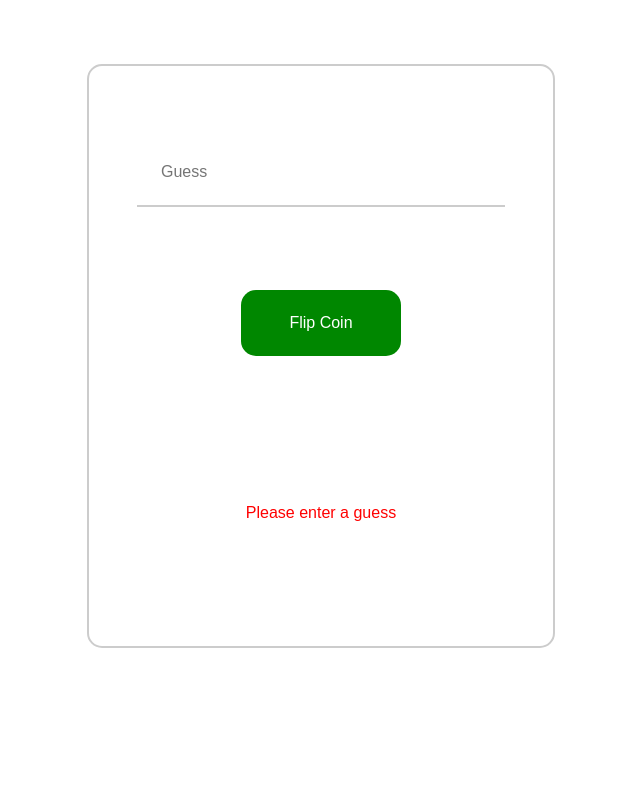
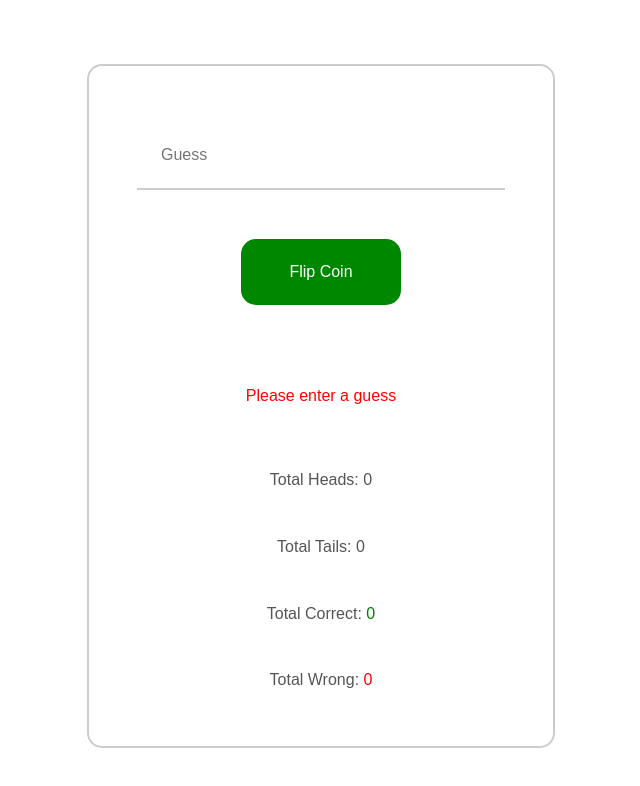
Before and after one commit to BrandonKlotz/coin-flip, a plain HTML site: page index.html in a window 1280 px wide. Both pictures are taken after a click on the button "Flip Coin". Shown: the whole page, without its empty margins (319-959 px from the left). Drawn offline with Linux system fonts and the light colour scheme.

Commit message:
Update functionality

```diff
--- a/css/style.css
+++ b/css/style.css
@@ -5,6 +5,10 @@
 body {
   margin: 0 auto;
   padding: 4em;
+}
+
+p {
+  color: #555;
 }
 
 button {
@@ -46,12 +50,20 @@ input:focus {
   justify-content: space-around;
   margin: 0 auto;
   width: 400px;
-  height: 500px;
+  height: 600px;
   background-color: #fff;
   border-radius: 15px;
   border: 2px solid #ccc;
 }
 
+.totalWrong {
+  color: red;
+}
+
+.totalCorrect {
+  color: green;
+}
+
 #emoji {
   font-size: 6em;
 }
--- a/index.html
+++ b/index.html
@@ -11,11 +11,15 @@
 	<body>
 
 		<div class="form">
-			<input type="text" placeholder="Guess">
+			<input type="text" placeholder="Guess" class="guess">
 			<button id="flip-button">Flip Coin</button>
 			<p id="display-result"></p>
 			<p id="validate"></p>
 			<span id="emoji"></span>
+			<p>Total Heads: <span class="totalHeads"></span></p>
+			<p>Total Tails: <span class="totalTails"></span></p>
+			<p>Total Correct: <span class="totalCorrect"></span></p>
+			<p>Total Wrong: <span class="totalWrong"></span></p>
 		</div>
 
 		<script src="js/jquery-3.2.1.js"></script>
--- a/js/script.js
+++ b/js/script.js
@@ -1,18 +1,35 @@
 (function() {
 
-$('button').on('click', function() { // Flip Button
+	let totalHeads = 0;
+	let totalTails = 0;
+	let totalCorrect = 0;
+ 	let totalWrong = 0;
 
+	updateDisplay();
+
+
+	$('.guess').on('keypress' , function(event) {
+		if (event.key === 'Enter') {
+			flipTheCoin();
+		}
+	});
+	$('#flip-button').on('click', function(){
+		flipTheCoin();
+	});
+
+function getHeadsOrTails() {
+	return Math.floor(Math.random() * 2);
+}
+
+function flipTheCoin() {
 	$('.coin-flip').css('display','block');
-
-	function getHeadsOrTails() {
-		return Math.floor(Math.random() * 2);
-	}
-
 	let flip = getHeadsOrTails();
 
 	if (flip > 0.5) {
+		totalHeads++;
 		var result = "heads";
 	} else {
+		totalTails++;
 		result = "tails";
 	}
 
@@ -27,19 +44,28 @@ $('button').on('click', function() { // Flip Button
 	$('#display-result').text(result);
 
 	if (guess === result) {
+		totalCorrect++;
 		$('#validate').text("Nice guess! You got it right.");
 		$('#validate').css('color', 'green');
 		$('#emoji').text('');
 		$('#emoji').text('😃');
 	} else {
+		totalWrong++;
 		$('#validate').text("Your guess was incorrect.");
 		$('#validate').css('color', 'red');
 		$('#emoji').text('');
 		$('#emoji').text('☹️');
 	}
 
-	$('.coin-flip').fadeOut(3000);
+	updateDisplay();
 
-});
+	}
+
+	function updateDisplay() {
+		$('.totalHeads').text(totalHeads);
+		$('.totalTails').text(totalTails);
+		$('.totalCorrect').text(totalCorrect);
+		$('.totalWrong').text(totalWrong);
+	}
 
 })();
```
